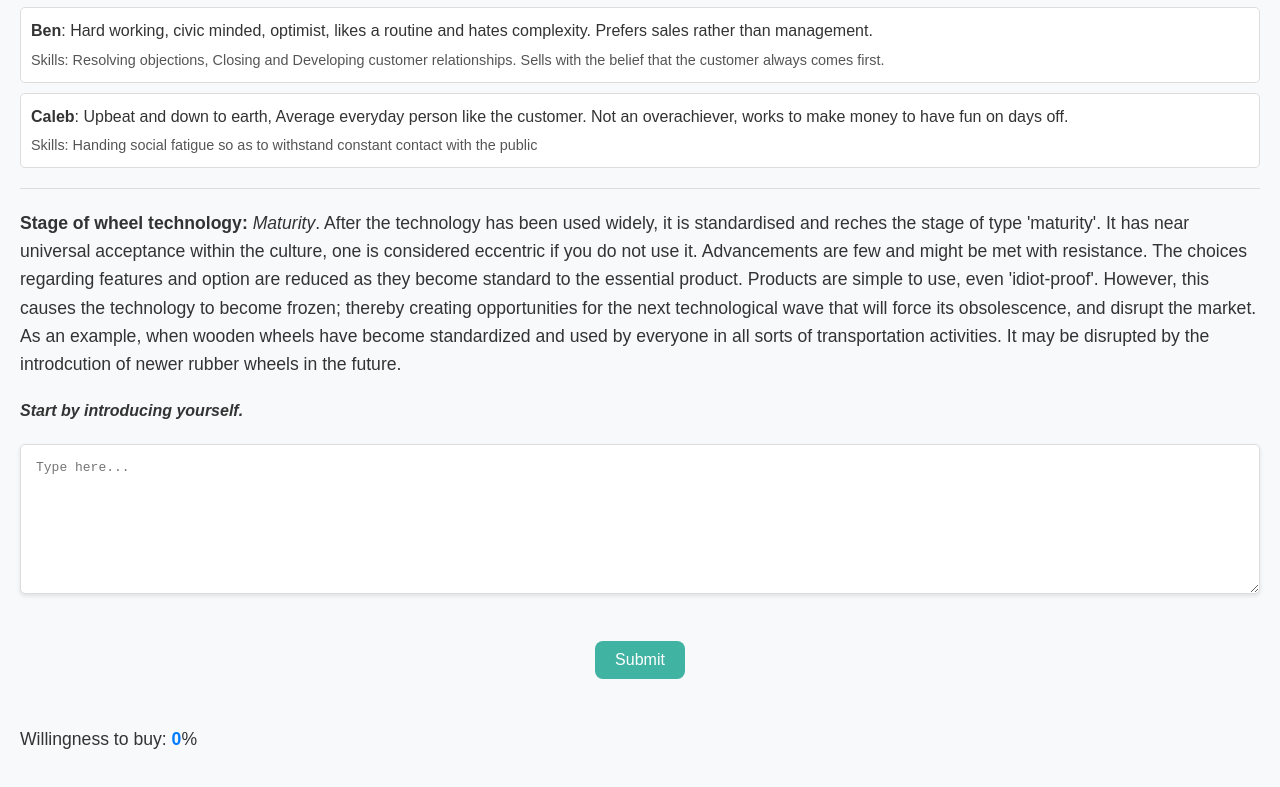
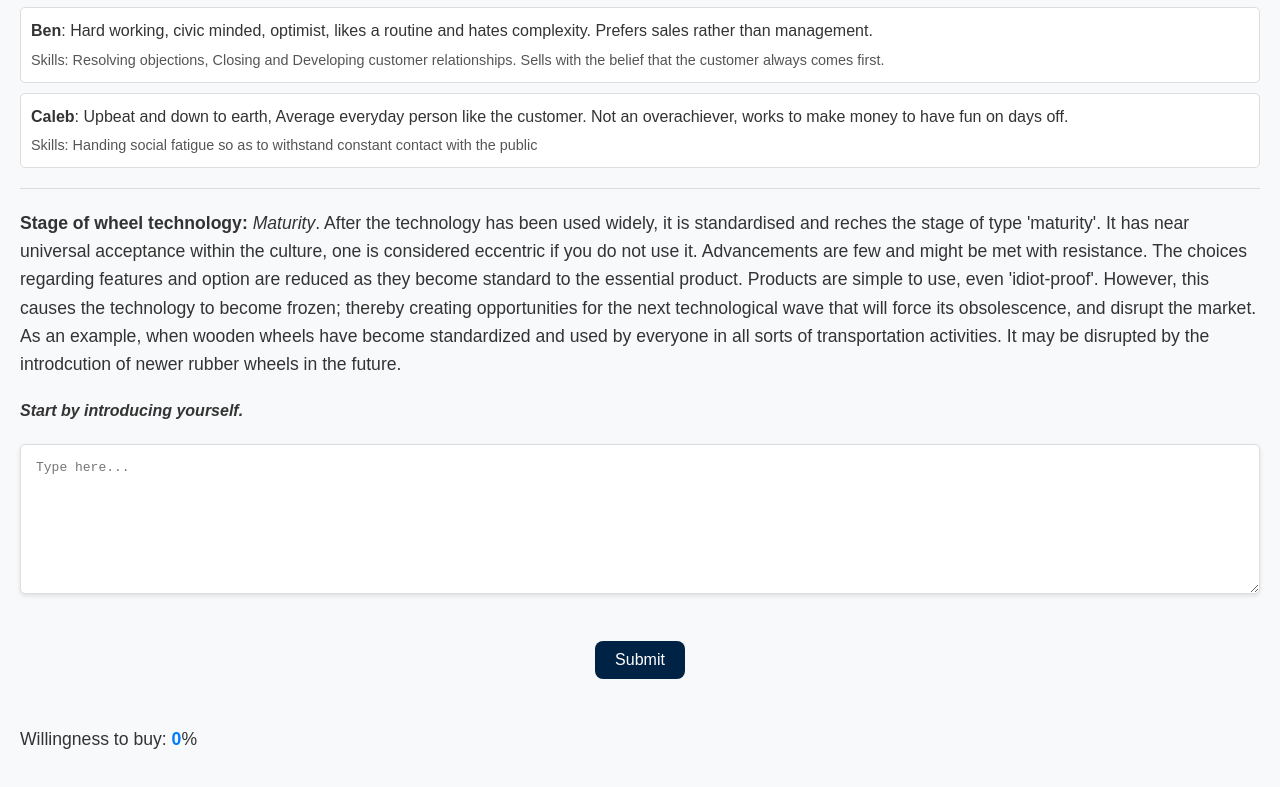
Before and after one commit to suryaanshah/Selling-the-wheel-AI-game, a plain HTML site: page index.html in a window 1280 px wide. Shown: the part 615-1402 px from the top of the page. Drawn offline with Linux system fonts and the light colour scheme; a script that the page names is missing.

Commit message:
Update submit button colors

```diff
--- a/style.css
+++ b/style.css
@@ -101,7 +101,7 @@ li {
     padding: 10px 20px;
     font-size: 16px;
     color: #fff;
-    background-color: #41b3a3;
+    background-color: #002244;
     border: none;
     border-radius: 8px;
     cursor: pointer;
@@ -109,7 +109,7 @@ li {
 }
 
 #submitButton:hover {
-    background-color: #36a29d;
+    background-color: #0f3d6b;
 }
 
 
```
